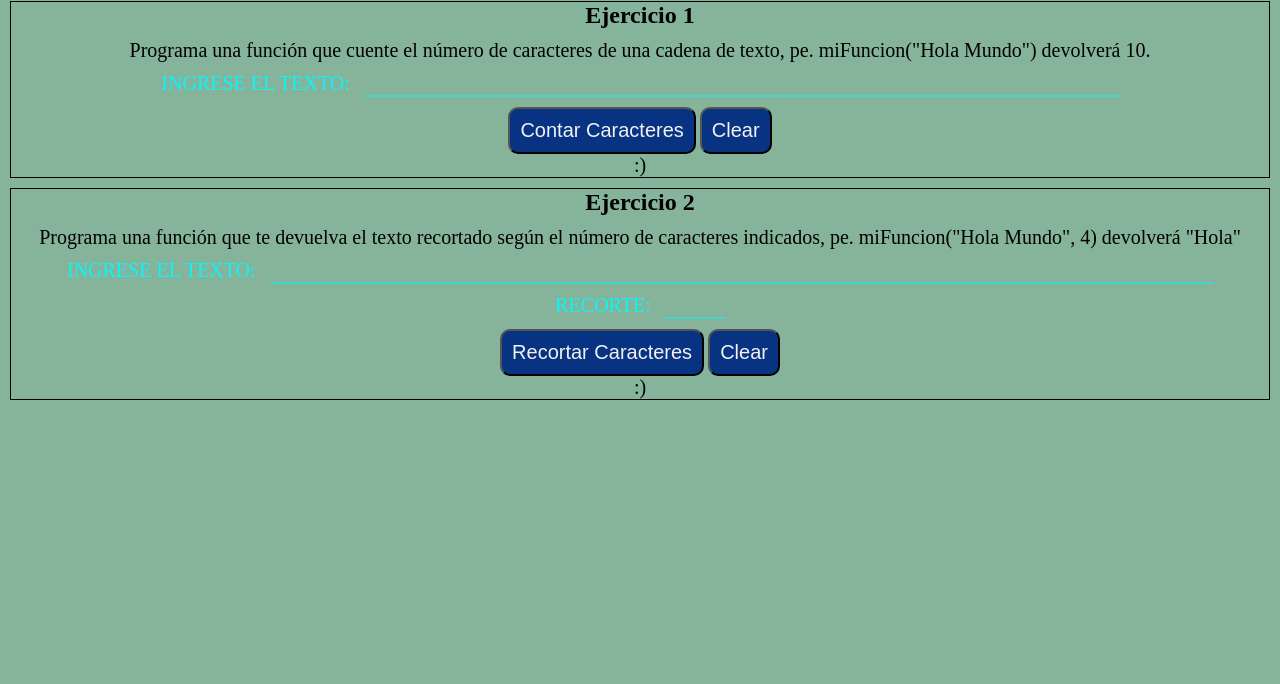
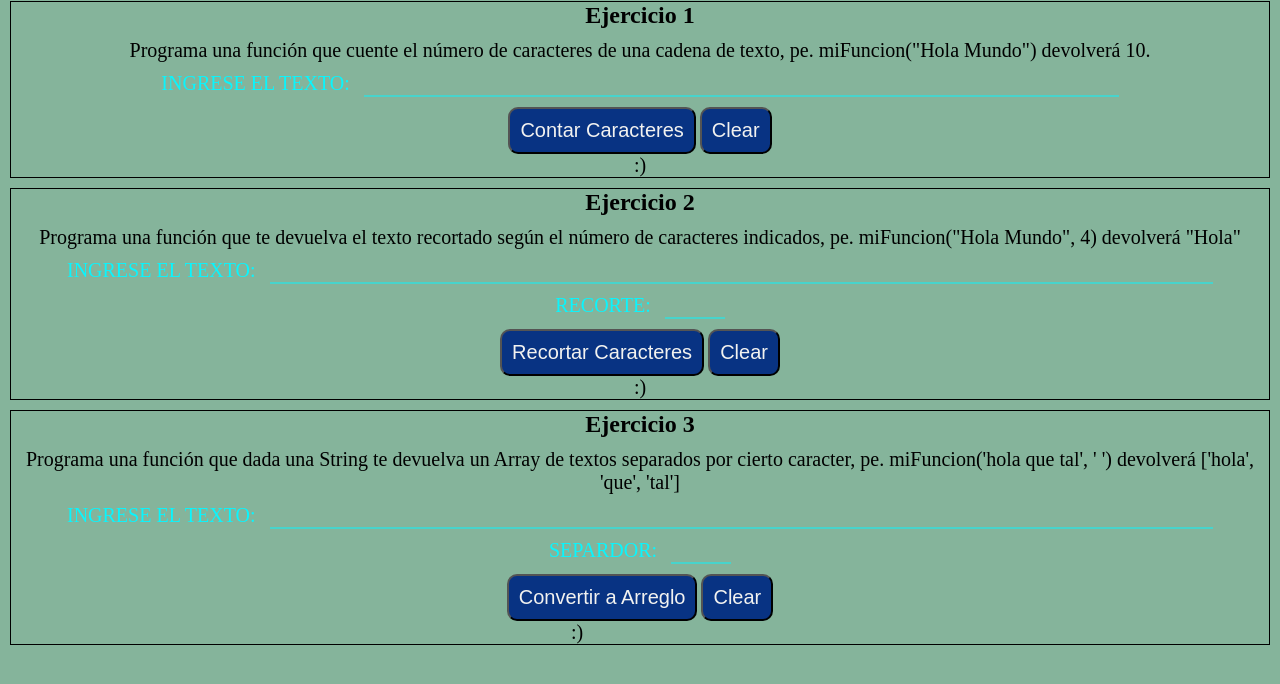
Before and after one commit to Henrycaba471/iniciando-en-git, a plain HTML site: page index.html in a window 1280 px wide. Shown: the part 70-754 px from the top of the page. Drawn offline with Linux system fonts and the light colour scheme.

Commit message:
Ejercicio tres resuelto

```diff
--- a/app.js
+++ b/app.js
@@ -16,9 +16,7 @@ borrar.addEventListener('click',()=>{
     descripcion.innerHTML=(':)')
 });
 
-//2) Programa una función que te devuelva el texto recortado según el número de caracteres indicados, pe. miFuncion("Hola Mundo", 4) devolverá "Hola".
-
-
+//2
 const recortarCaracteres = ()=>{
 
     let textoARecortar = document.getElementById('entrada-recorte').value;
@@ -52,3 +50,29 @@ borrar2.addEventListener('click',()=>{
     datosProcesados.innerHTML=(':)');
     recorte.value = '';
 });
+
+// 3) Programa una función que dada una String te devuelva un Array de textos separados por cierto caracter, pe. miFuncion('hola que tal', ' ') devolverá ['hola', 'que', 'tal'].
+
+const cadenaAArreglo = ()=>{
+
+    let separador = document.getElementById('separador').value;
+    let textoAConvertir = document.getElementById('entrada-3').value;
+    let resultado3 = document.getElementById('resultado3');
+
+    if (textoAConvertir.length == '') {
+        return resultado3.innerHTML = ('No has ingresado ningun texto');
+    }
+    console.log('El texto ingresado es:','"',textoAConvertir,'"', 'y quedaria así:',textoAConvertir.split(separador));
+    return resultado3.innerHTML = (`El texto ingresado es: "${textoAConvertir}" y quedaria así: ${textoAConvertir.split(separador)}`);
+}
+
+let separador = document.getElementById('separador');
+let textoAConvertir = document.getElementById('entrada-3');
+let resultado3 = document.getElementById('resultado3');
+let borrar3 = document.getElementById('clear3');
+
+borrar3.addEventListener('click',()=>{
+    textoAConvertir.value = '';
+    separador.value = '';
+    resultado3.innerHTML = (':)')
+});
--- a/index.html
+++ b/index.html
@@ -32,8 +32,17 @@
             <button id="clear2" type="submit">Clear</button>
             <span id="resultado2">:)</span>
         </div>
-
-
+        <div class="ejercicio-3">
+            <h2 class="tres">Ejercicio 3</h2>
+            <p>Programa una función que dada una String te devuelva un Array de textos separados por cierto caracter, pe. miFuncion('hola que tal', ' ') devolverá ['hola', 'que', 'tal']</p>
+            <label for="entrada">Ingrese el texto:</label>
+            <input type="text" id="entrada-3"><br>
+            <label for="separador">Separdor:</label>
+            <input type="text" id="separador"><br>
+            <button type="submit" id="contar" onclick="cadenaAArreglo()">Convertir a Arreglo</button>
+            <button id="clear3" type="submit">Clear</button>
+            <span id="resultado3">:)</span>
+        </div>
 
     </div>
 
--- a/style.css
+++ b/style.css
@@ -14,6 +14,7 @@ body{
     font-weight: 900;
     margin-bottom: 10px;
 }
+/*1*/
 p{
     font-size: 20px;
     padding: 10px;
@@ -56,6 +57,7 @@ p{
     width: 100%;
     font-size: 20px;
 }
+/*2*/
 .ejercicio-2 label {
   font-size: 20px;
   text-transform: uppercase;
@@ -95,3 +97,44 @@ p{
   border: 1px solid #000;
   margin: 10px;
 }
+
+/*3*/
+
+.ejercicio-3 label {
+  font-size: 20px;
+  text-transform: uppercase;
+  color: rgb(10, 245, 253);
+  padding-right: 10px;
+}
+.ejercicio-3 #separador{
+  width: 60px;
+}
+.ejercicio-3 input {
+  width: 75%;
+  font-size: 20px;
+  outline: none;
+  border: none;
+  border-bottom: 2px solid rgb(10, 245, 253, 0.5);
+  background: transparent;
+  padding-left: 5px;
+  color: #F2F2F0;
+  margin-bottom: 10px;
+}
+.ejercicio-3 button {
+  font-size: 20px;
+  background: rgb(8, 51, 131);
+  padding: 10px;
+  border-radius: 10px;
+  outline: none;
+  cursor: pointer;
+  color: #F2F2F0;
+}
+.ejercicio-3 span {
+  display: block;
+  max-width: 90%;
+  font-size: 20px;
+}
+.ejercicio-3 {
+  border: 1px solid #000;
+  margin: 10px;
+}
```
